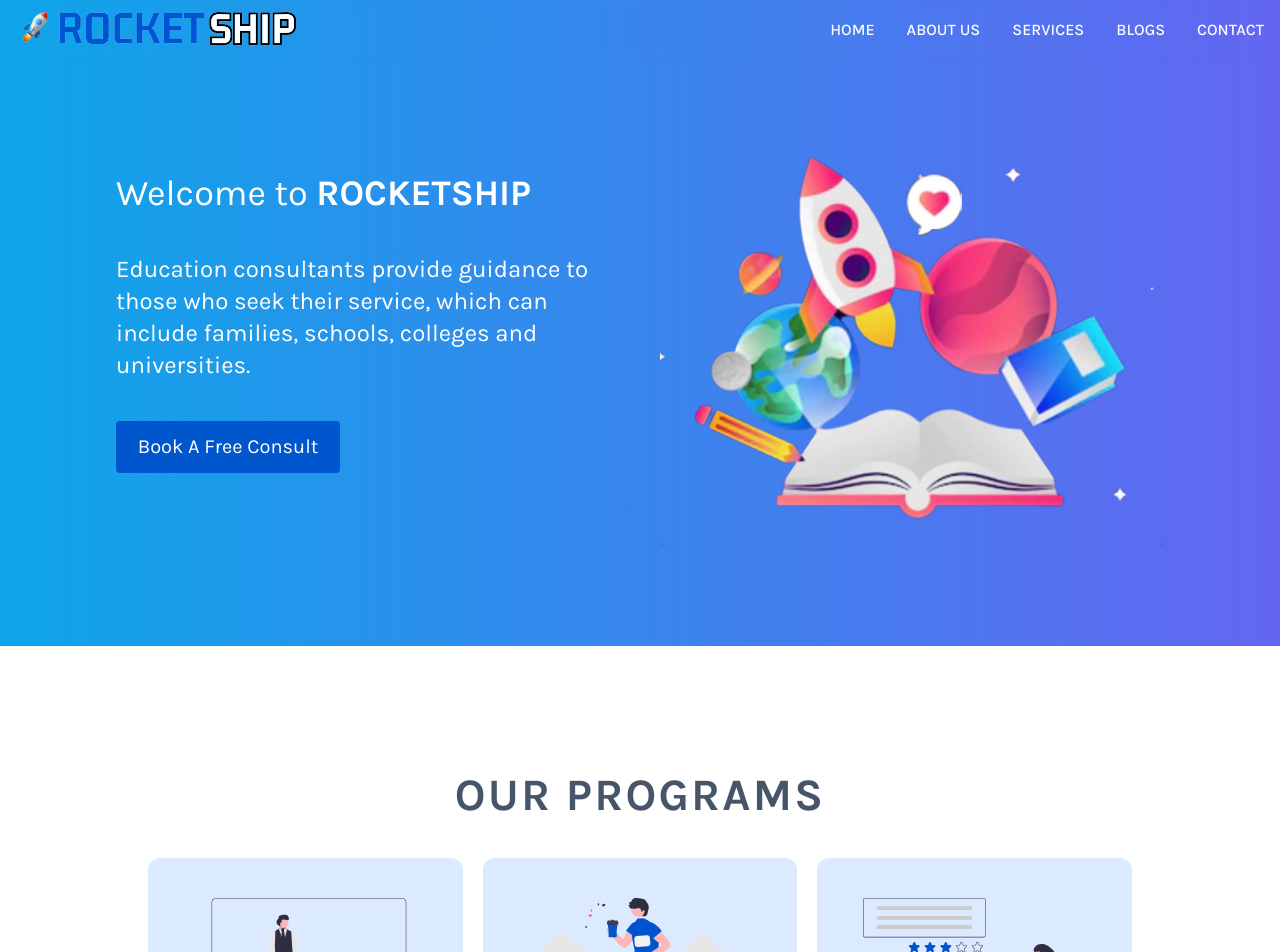
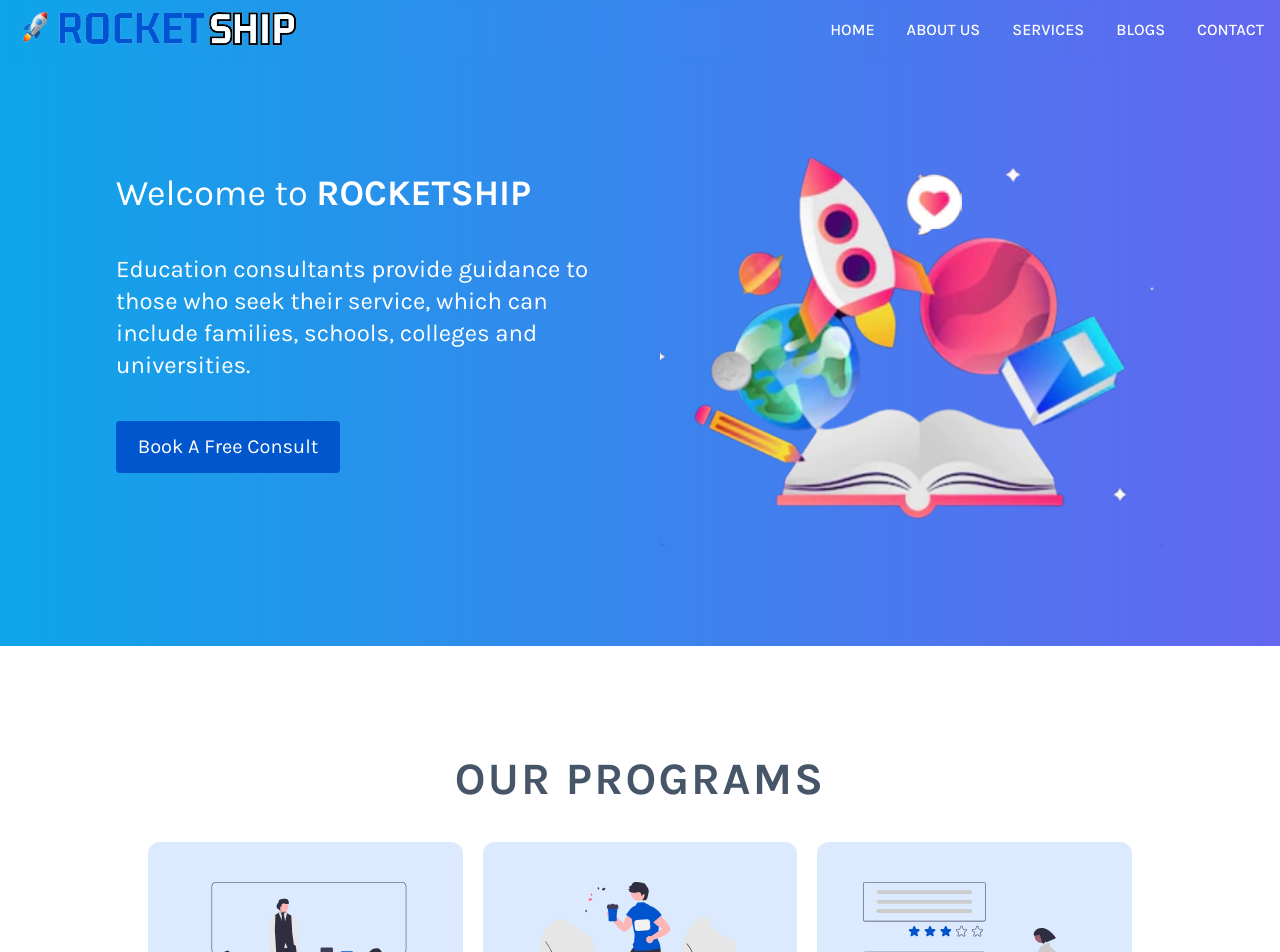
Before and after one commit to KaushikBaidya/rocketship, a Next.js app: page / in a window 1280 px wide. Shown: the top 952 px of the page. Built offline with nearby package versions, Linux system fonts and the light colour scheme.

Commit message:
Update OurPrograms.js

```diff
--- a/pages/components/comps/OurPrograms.js
+++ b/pages/components/comps/OurPrograms.js
@@ -8,7 +8,7 @@ const OurPrograms = () => {
     <section className="min-h-full py-20">
       <div className="h-full grid grid-cols-1 content-center">
         <div className="max-w-2xl mx-auto py-5">
-          <h2 className="text-[24px] text-slate-600 font-bold sm:mt-4 lg:text-[45px] text-center px-5 uppercase tracking-wider">
+          <h2 className="text-[24px] text-slate-600 font-bold lg:text-[45px] text-center px-5 uppercase tracking-wider">
             Our Programs
           </h2>
         </div>
```
